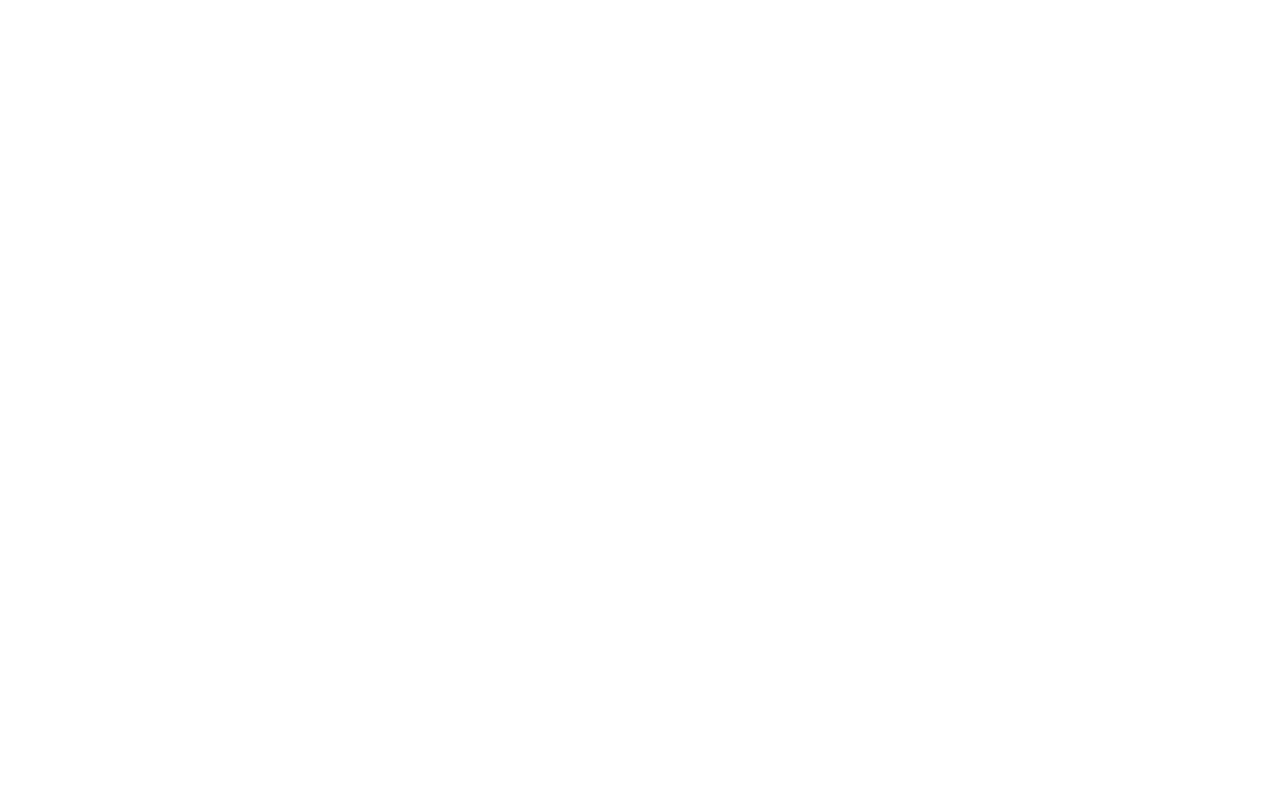
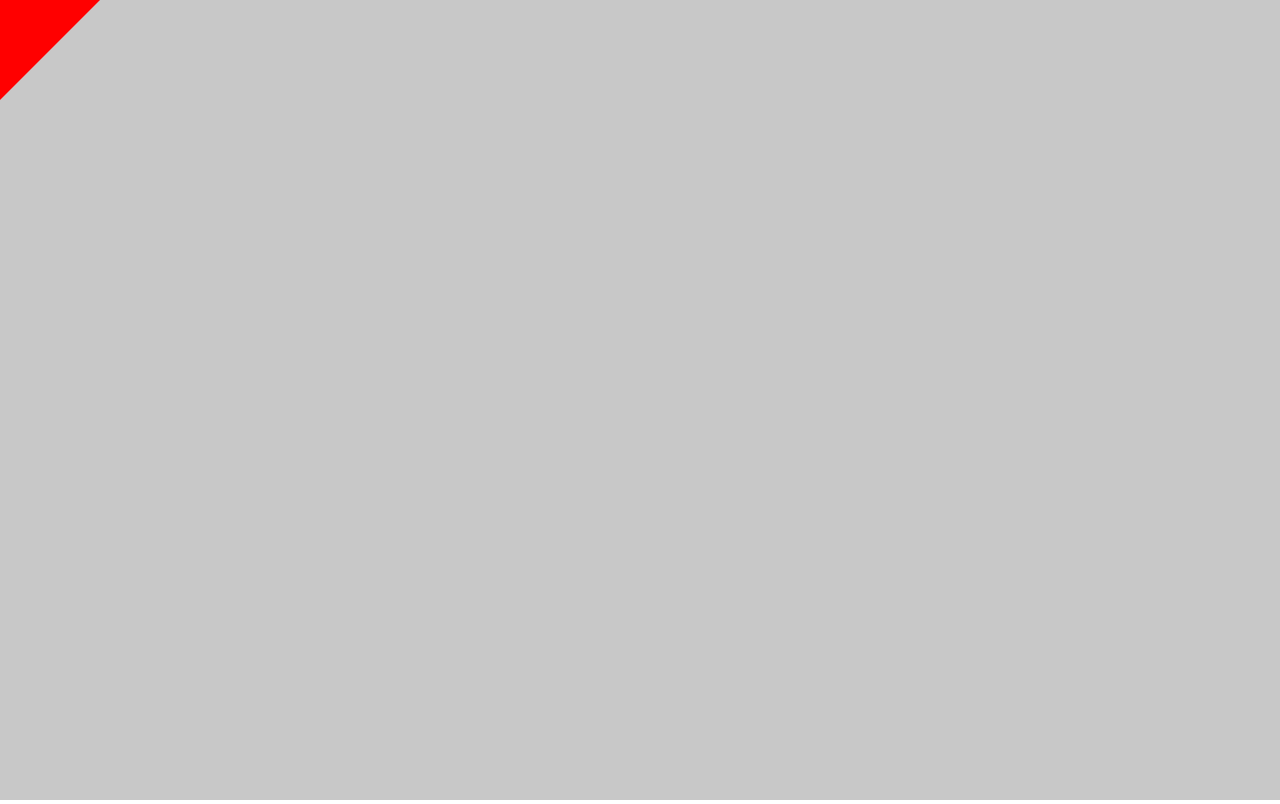
Before and after one commit to gurmehar-singh-2009/simplified-graphics-api, a website with bundled scripts: page index.html in a window 1280 px wide. Built offline with nearby package versions, Linux system fonts and the light colour scheme.

Commit message:
Add resize to engine.

```diff
--- a/src/core/backends/webgl.ts
+++ b/src/core/backends/webgl.ts
@@ -227,8 +227,6 @@ export class WebGLBackend implements Backend {
   }
 
   resize(width: number, height: number): void {
-    this.ctx.canvas.width = width;
-    this.ctx.canvas.height = height;
     this.ctx.viewport(0, 0, width, height);
     this.ctx.uniform2f(this.shaderLocations.uniforms.resolution, width, height);
   }
--- a/src/core/engine.ts
+++ b/src/core/engine.ts
@@ -15,7 +15,7 @@ export class Engine {
 	public onFrame: (
 		renderer: RenderEvent,
 		timestamp: DOMHighResTimeStamp,
-	) => void = () => {};
+	) => void = () => { };
 
 	constructor(canvas: HTMLCanvasElement, configs: RenderConfigs) {
 		this.canvas = canvas;
@@ -62,4 +62,15 @@ export class Engine {
 
 		requestAnimationFrame(loop);
 	}
+
+	public resize(width: number, height: number): void {
+		this.canvas.width = width;
+		this.canvas.height = height;
+
+		if (this.backend.resize) {
+			this.backend.resize(width, height);
+		} else {
+			throw new Error("Current backend does not implement 'resize()'.");
+		}
+	}
 }
--- a/src/index.ts
+++ b/src/index.ts
@@ -14,21 +14,27 @@ export type { Vector2 } from "./math/vector2";
 
 
 // // For quick testing
-// import { Engine } from "./core/engine";
-// import { Backends } from "./core/renderer";
-// const canvas = document.createElement("canvas");
-// document.body.appendChild(canvas);
+import { Engine } from "./core/engine";
+import { Backends } from "./core/renderer";
+const canvas = document.createElement("canvas");
+document.body.appendChild(canvas);
 
-// const engine = new Engine(canvas, {
-// 	backend: Backends.WEBGL,
-// 	antialias: false,
-// });
+const engine = new Engine(canvas, {
+    backend: Backends.WEBGL,
+    antialias: false,
+});
 
-// engine.start();
+window.addEventListener("resize", () => {
+    engine.resize(window.innerWidth, window.innerHeight);
+});
 
-// engine.onFrame = (renderer, timestamp) => {
-//     renderer.clear(200, 200, 200, 1);
+engine.resize(window.innerWidth, window.innerHeight);
 
-//     renderer.setColor(255, 0, 0, 1);
-//     renderer.drawTriangle(0, 0, 100, 0, 0, 100);
-// };
+engine.start();
+
+engine.onFrame = (renderer, timestamp) => {
+    renderer.clear(200, 200, 200, 1);
+
+    renderer.setColor(255, 0, 0, 1);
+    renderer.drawTriangle(0, 0, 100, 0, 0, 100);
+};
```
Also changed, not shown: examples/singleplayer/index.html (+10 -1 lines).
